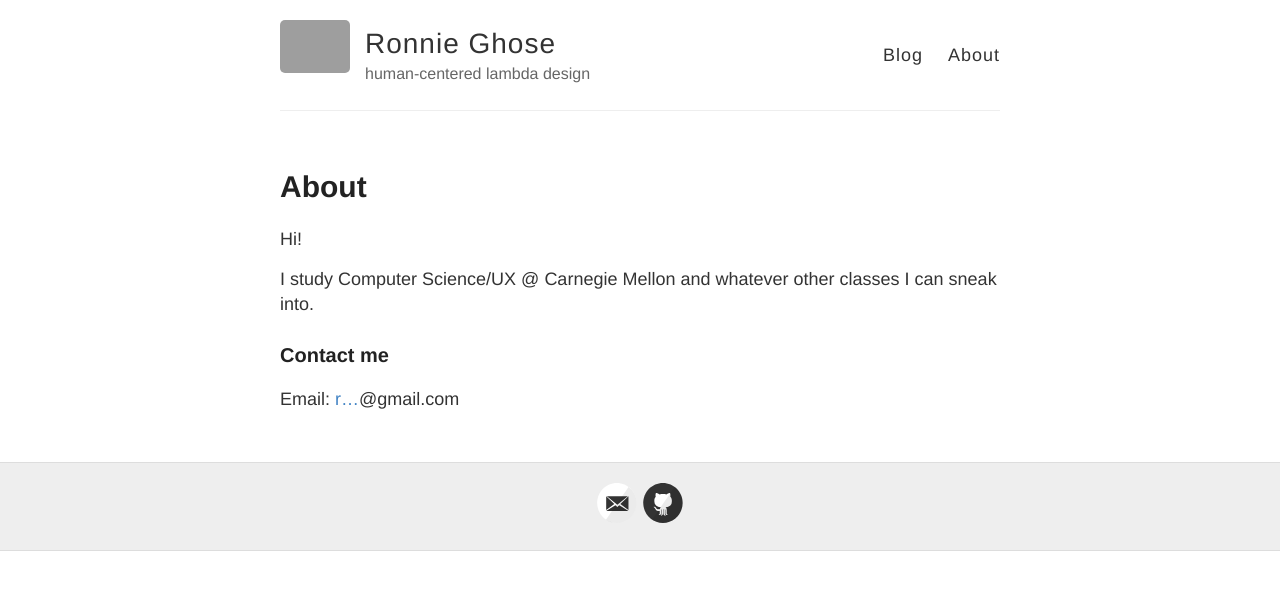
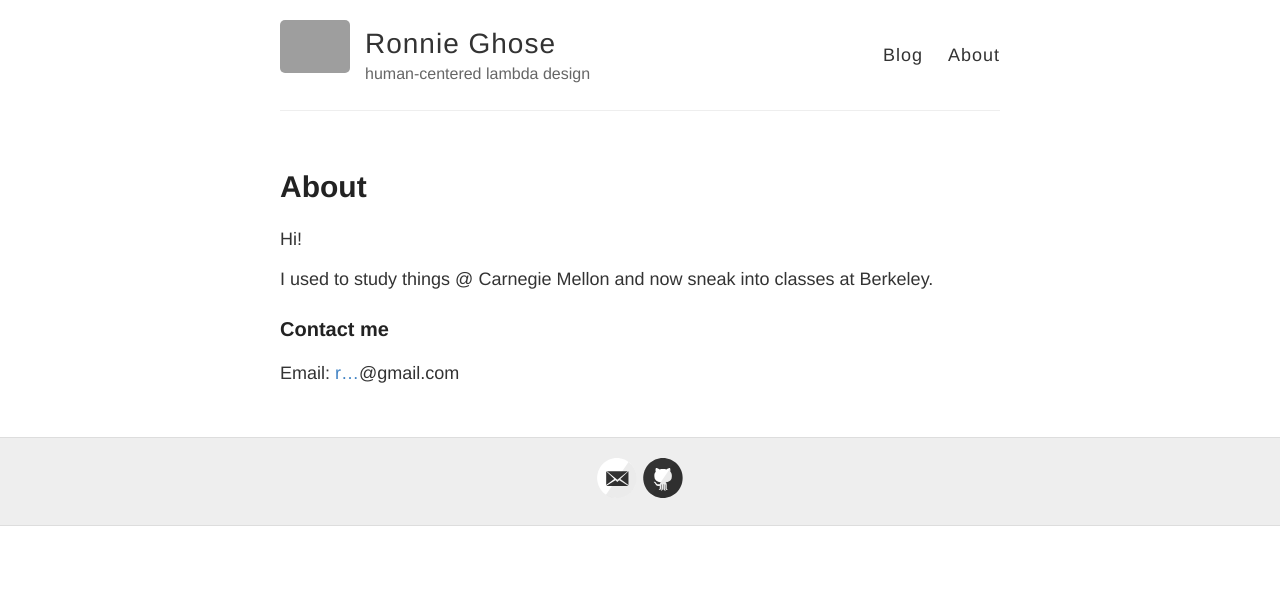
Before and after one commit to RONNCC/ronncc.github, a Jekyll site: the page built from about.md, in a window 1280 px wide. Shown: the top 590 px of the page. Built offline with Jekyll 4.4.1, drawn with Linux system fonts in a browser that asks for light colours; grey boxes are pictures that could not be loaded.

Commit message:
Update about.md

```diff
--- a/about.md
+++ b/about.md
@@ -2,12 +2,12 @@
 layout: page
 title: About
 permalink: /about/
+published: true
 ---
 
 Hi!
 
-I study Computer Science/UX @ Carnegie Mellon and whatever other classes I can sneak into.
-
+I used to study things @ Carnegie Mellon and now sneak into classes at Berkeley.
 
 
 ### Contact me
```
